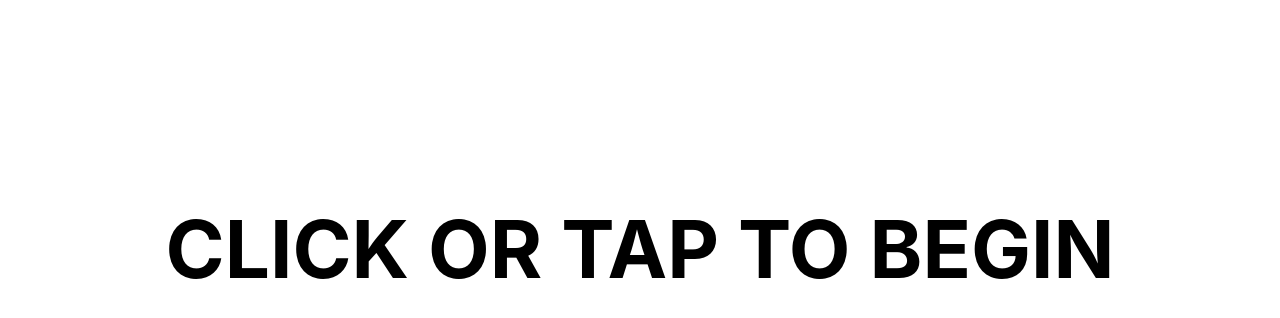
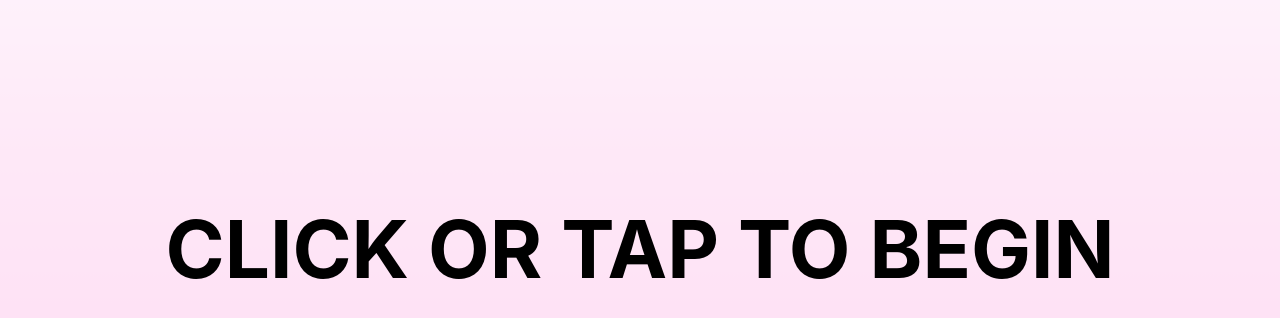
Before and after one commit to theophani/name-that-drone, a plain HTML site: page index.html in a window 1280 px wide. Shown: the part 152-470 px from the top of the page. Drawn offline with Linux system fonts and the light colour scheme.

Commit message:
Get ready to show notes

```diff
--- a/index.html
+++ b/index.html
@@ -7,7 +7,10 @@
     <script src="drone.js"></script>
     <title>Name That Drone</title>
   </head>
-  <body>
+  <body class="bubble-gum">
+
+    <section class="note"></section>
+
   </body>
   <script src="script.js"></script>
 </html>
--- a/styles.css
+++ b/styles.css
@@ -59,6 +59,22 @@ div:hover, div.auto-playing {
   }
 }
 
+.note {
+  align-items: center;
+  box-sizing: border-box;
+  display: flex;
+  height: 100vh;
+  justify-content: center;
+  padding: 2em;
+  position: absolute;
+  top: 0;
+  width: 100vw;
+  color: #000;
+  font-family: -apple-system, system-ui, sans-serif;
+  font-size: 10em;
+  font-weight: bold;
+  text-transform: uppercase;
+}
 
 /* Shapes */
 
```
